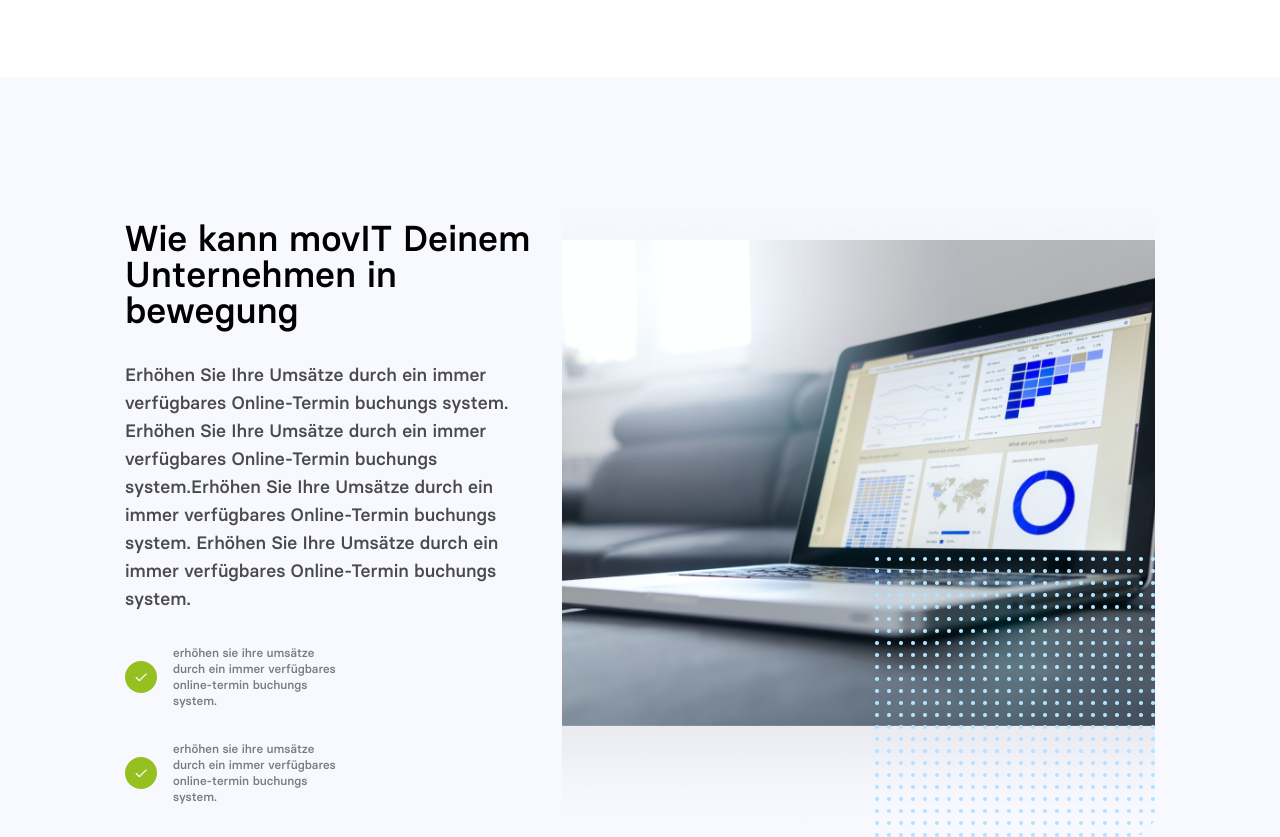
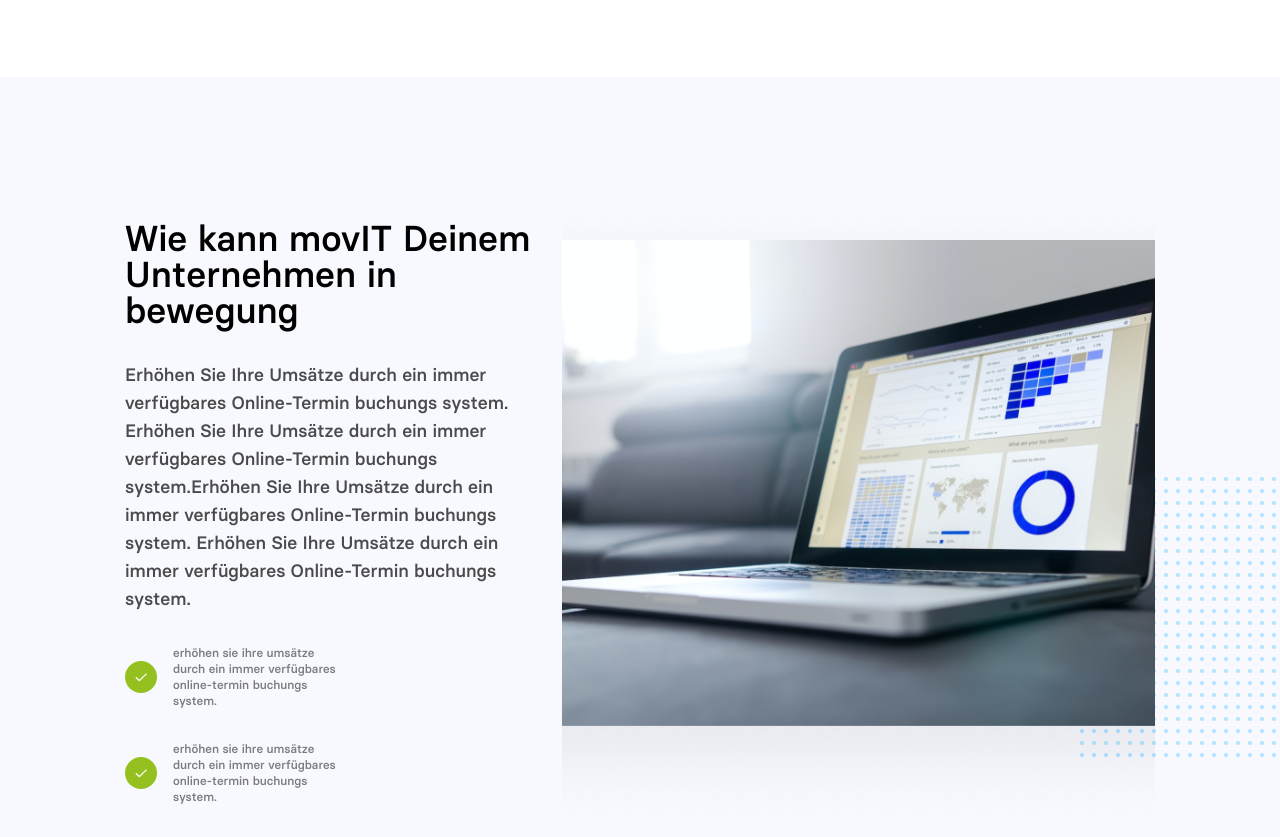
Before and after one commit to shafiqahmad81/movit, a website: page index.html in a window 1280 px wide. Shown: the part 7688-8525 px from the top of the page. Drawn offline with Linux system fonts and the light colour scheme.

Commit message:
update hero bg

```diff
--- a/index.html
+++ b/index.html
@@ -211,7 +211,10 @@
           </div>
         </div>
       </div>
-      <div class="bg-gray-bg w-full xl:px-p-30 md:px-12 sm:px-8 px-2  md-ex:pt-28 pt-12">
+      <div class="bg-gray-bg w-full xl:px-p-30 md:px-12 sm:px-8 px-2 relative md-ex:pt-28 pt-12">
+        <div class="absolute bottom-20 -right-20">
+          <img src="../assets/img/hero-bg-1.png" alt="">
+        </div>
         <div class=" px-2 md-ex:flex ">
           <div class="md-ex:w-[42.4%] w-full text-center md-ex:text-left md-ex:pr-5">
             <h2 class="leading-9 md-ex:max-w-[583px] text-4xl font-medium md-ex:mt-8 mb-8">Wie kann movIT Deinem Unternehmen in bewegung</h2>
@@ -229,11 +232,8 @@
               <p class="max-w-[168px] text-xs leading-4 text-black opacity-50 lowercase font-normal">Erhöhen Sie Ihre Umsätze durch ein immer verfügbares Online-Termin buchungs system.</p>
             </div>
           </div>
-          <div class="xl:flex justify-end md-ex:w-[57.6%] w-full relative rounded-3xl overflow-hidden">
-            <div class="absolute bottom-0 right-0">
-              <img src="../assets/img/hero-bg-1.png" alt="">
-            </div>
-            <img class=" object-cover" src="../assets/img/laptop.png" alt="Hero-image">
+          <div class="xl:flex justify-end md-ex:w-[57.6%] w-full rounded-3xl overflow-hidden">
+            <img class="relative object-cover" src="../assets/img/laptop.png" alt="Hero-image">
           </div>
         </div>
       </div>
```
Also changed, not shown: public/output.css.
